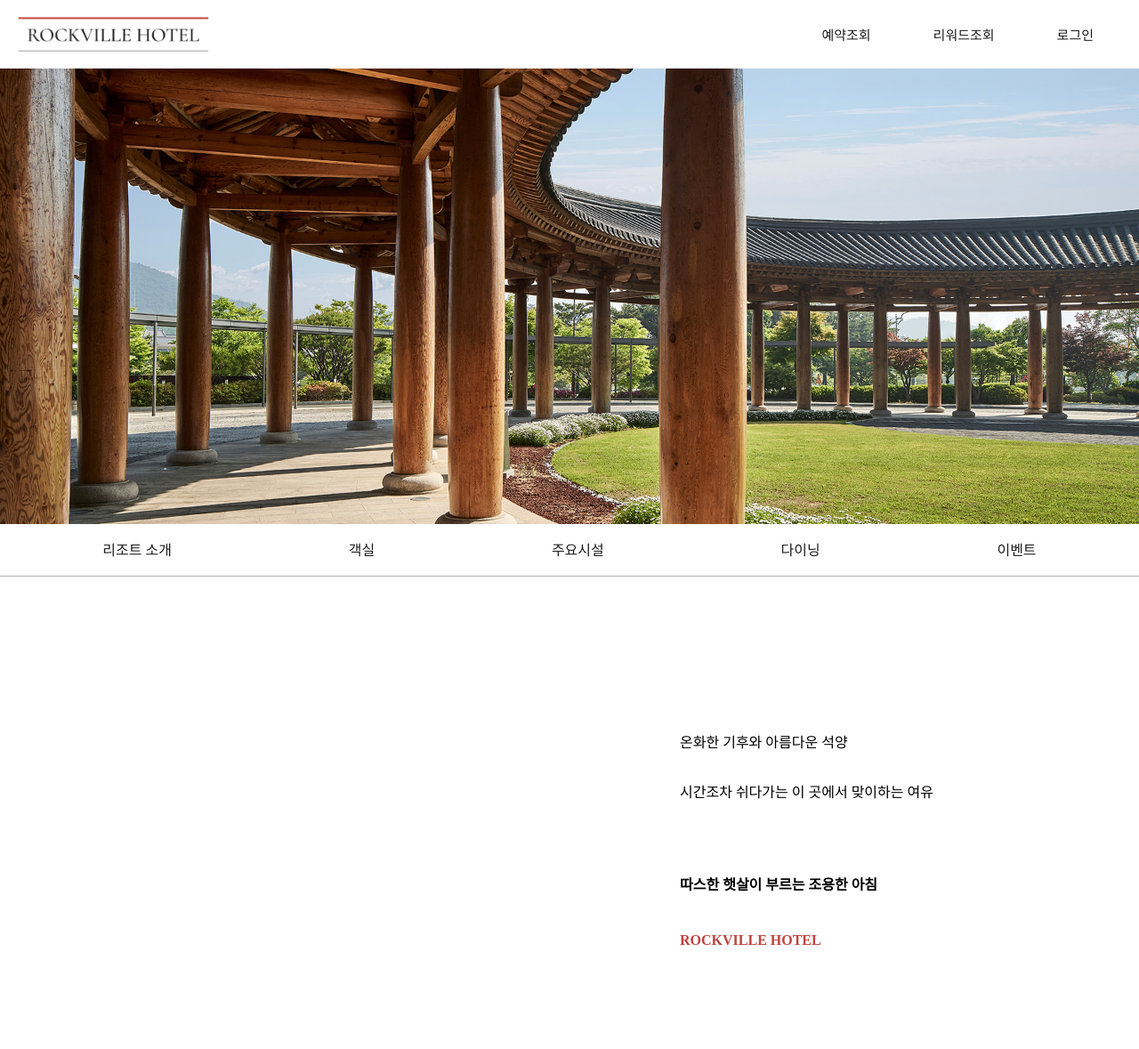
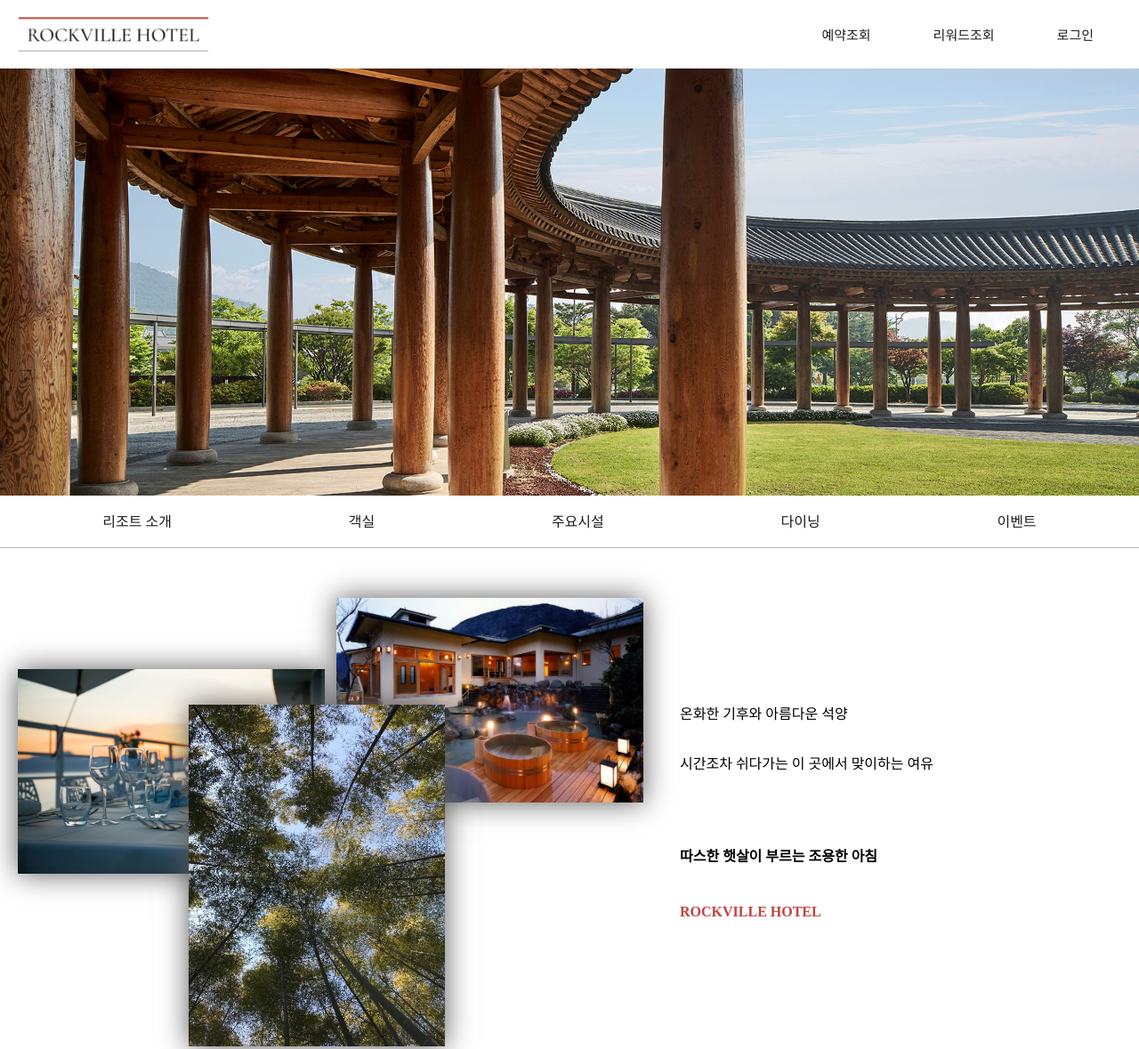
Before and after one commit to Gilsu0914/RockvilleHotel, a plain HTML site: page index.html in a window 1280 px wide. Shown: the top 1179 px of the page at 89% size. Drawn offline with Linux system fonts and the light colour scheme.

Commit message:
deit0718

```diff
--- a/css/style.css
+++ b/css/style.css
@@ -55,7 +55,7 @@ a{
 }
 /* picture */
 .picture{
-    margin-top: 49px;
+    margin-top: 56px;
     width: 100%;
     height: 14rem;
     background:url('../images/picture5.jpg') no-repeat 0 0;
@@ -87,7 +87,6 @@ a{
     color: #C0443E;
 }
 .show_images{
-    animation: slide-in 1000s;
     box-shadow: 0px 0px 30px rgb(90, 90, 90);
 }
 @keyframes slide-in{
@@ -100,16 +99,19 @@ a{
         opacity: 1;
     }
 }
-
 .show_images.m1{
     width: 70%;
+    animation: slide-in 1.6s;
 }
 .show_images.m2{
     width: 45%;
+    animation: slide-in 1.2s;
 }
 .show_images.m3{
     width: 75%;
+    animation: slide-in 2.3s;
 }
+
 /*banner*/
 .banner{
     height: 14rem;
@@ -411,7 +413,7 @@ select{
     }
     .picture{
         margin-top: 0;
-        height: 20rem;
+        height: 18rem;
     }
     .index_list{
         border-bottom: 1px solid #b3b3b3;
@@ -609,7 +611,7 @@ select{
         height: 35rem;
     }
     .picture{
-        height: 32rem;
+        height: 30rem;
     }
     .room_type ul li {
         width: 10%;
@@ -698,7 +700,7 @@ select{
         margin: 0 auto;
     }
     .picture{
-        height: 60vh;
+        height: 45vh;
     }
     .index_list{
         max-width: 1398px;
```
